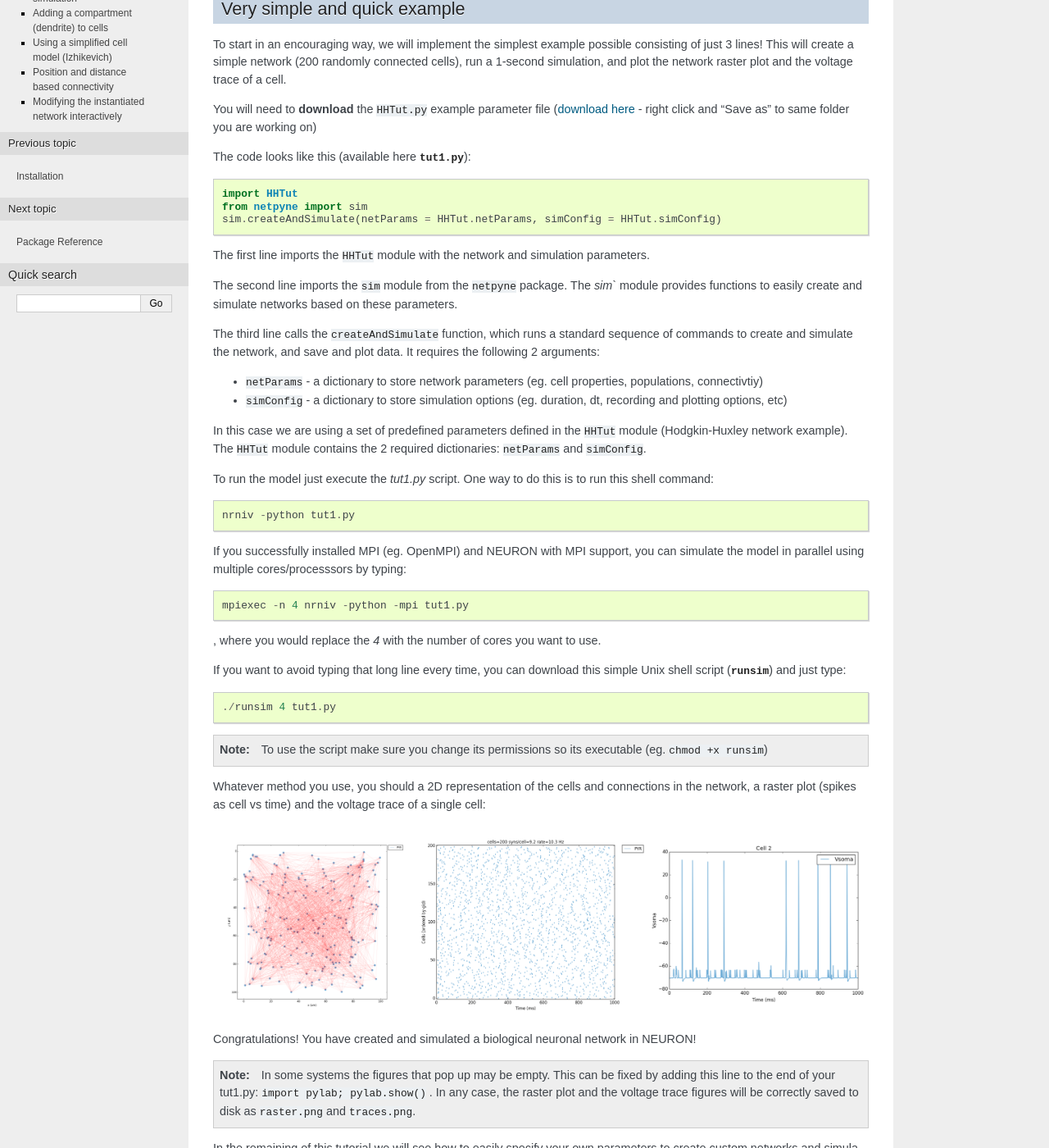
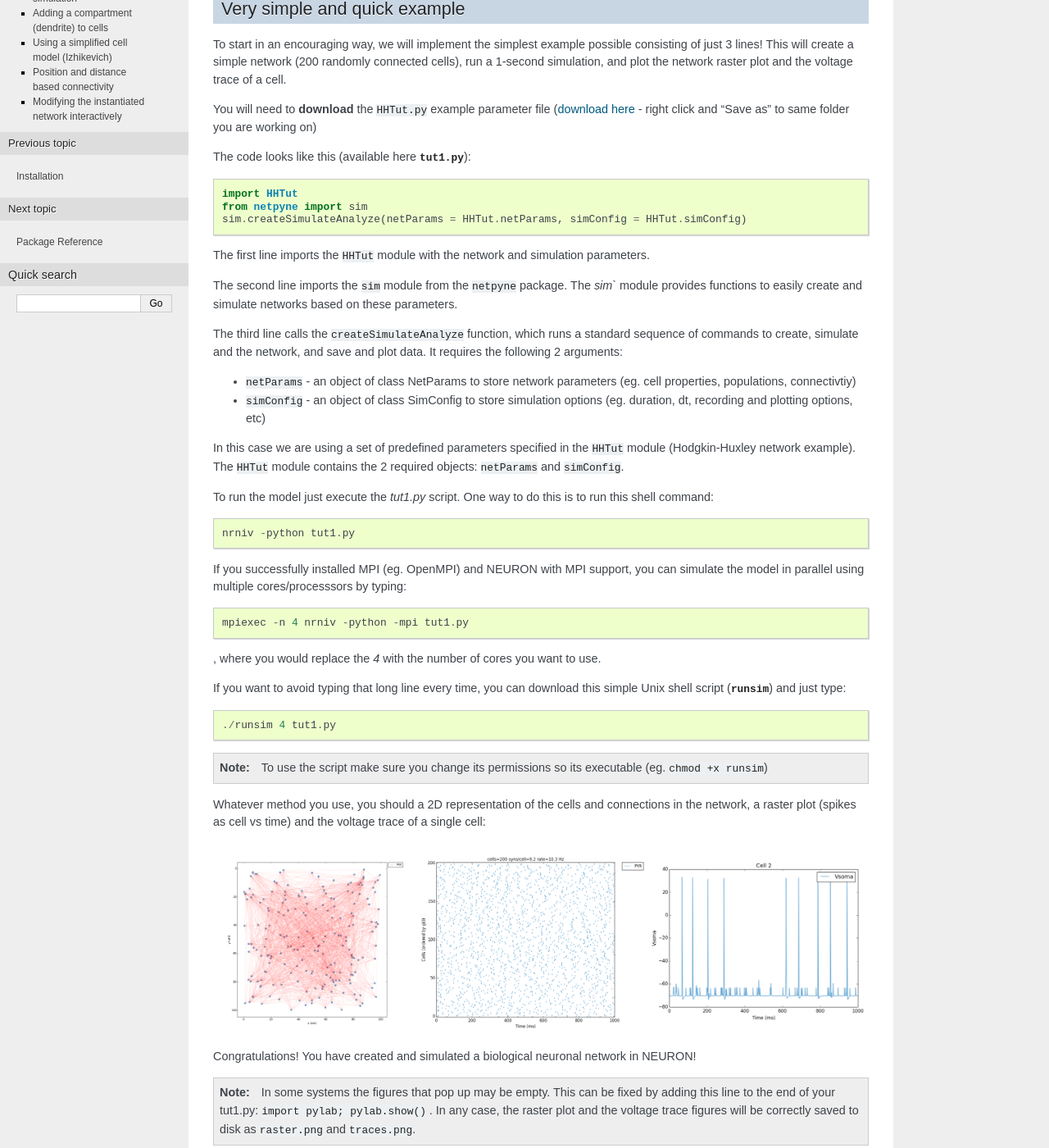
Before and after one commit to suny-downstate-medical-center/netpyne, a Sphinx documentation site: the page built from doc/source/tutorial.rst, in a window 1280 px wide and 1400 px high, scrolled down 335 px. Shown: the whole window at 82% size. Built offline with Sphinx 7.4.7, drawn with Linux system fonts in a browser that asks for light colours; some of the changed text lies outside the part shown.

Commit message:
updated tut1

```diff
--- a/doc/source/overview.rst
+++ b/doc/source/overview.rst
@@ -17,7 +17,7 @@ See our recent `poster at the Computational Neuroscience conference CNS16 <http:
 What can I do with NetPyNE?
 ---------------------------
 
-NetPyNE converts a set of high-level specifications into a NEURON model. Specifications are provided in a simple, standardized, declarative format, based solely on Python’s lists and dictionaries. The user can define network populations and their properties, including cell type, number or density. For each cell type, the user can define morphology, biophysics and implementation, or choose to import these from existing files (HOC templates or Python classes). Cell models for each population can be easily changed, and several models can be combined to generate efficient hybrid networks, *e.g.,* composed of Hodgkin-Huxley multicompartment cells and Izhikevich point neurons.
+NetPyNE converts a set of high-level specifications into a NEURON model. Specifications are provided in a simple, standardized, declarative Python-based format. The user can define network populations and their properties, including cell type, number or density. For each cell type, the user can define morphology, biophysics and implementation, or choose to import these from existing files (HOC templates or Python classes). Cell models for each population can be easily changed, and several models can be combined to generate efficient hybrid networks, *e.g.,* composed of Hodgkin-Huxley multicompartment cells and Izhikevich point neurons.
 
 NetPyNE provides a flexible format to specify connectivity, with rules based on pre- and post-synaptic cell properties, such as cell type or location. Multiple connectivity functions are available, including all-to-all, probabilistic, convergent or divergent. Additionally, connectivity parameters (*e.g.,* weight, probability or delay) can be specified as a function of pre/post-synaptic spatial properties. This enables implementation of complex biological patterns, such as delays or connection probabilities that depend on distance between cells, or weights that depend on the post-synaptic neuron’s cortical depth. The subcellular distribution of synapses along the dendrites can be specified, and is automatically adapted to the morphology of each model neuron. Learning mechanisms, including spike-timing dependent plasticity and reinforcement learning, can be readily incorporated.
 
@@ -30,7 +30,7 @@ Major Features
 
 * Converts a set of high-level specifications into a NEURON network model.
 
-* Specifications are provided in a simple, standardized, declarative Python-based format (lists and dictionaries).
+* Specifications are provided in a simple, standardized, declarative Python-based format.
 
 * Can easily define:
 
--- a/doc/source/tutorial.rst
+++ b/doc/source/tutorial.rst
@@ -23,19 +23,20 @@ The code looks like this (available here :download:`tut1.py <code/tut1.py>`)::
 
 	import HHTut
 	from netpyne import sim
-	sim.createAndSimulate(netParams = HHTut.netParams, simConfig = HHTut.simConfig)
+	sim.createSimulateAnalyze(netParams = HHTut.netParams, simConfig = HHTut.simConfig)
+
 
 The first line imports the ``HHTut`` module with the network and simulation parameters.
 
 The second line imports the ``sim`` module from the ``netpyne`` package. The `sim`` module provides functions to easily create and simulate networks based on these parameters.
 
-The third line calls the ``createAndSimulate`` function, which runs a standard sequence of commands to create and simulate the network, and save and plot data. It requires the following 2 arguments:
+The third line calls the ``createSimulateAnalyze`` function, which runs a standard sequence of commands to create, simulate and the network, and save and plot data. It requires the following 2 arguments:
 
-* ``netParams`` - a dictionary to store network parameters (eg. cell properties, populations, connectivtiy)
+* ``netParams`` - an object of class NetParams to store network parameters (eg. cell properties, populations, connectivtiy)
 
-* ``simConfig`` - a dictionary to store simulation options (eg. duration, dt, recording and plotting options, etc)
+* ``simConfig`` - an object of class SimConfig to store simulation options (eg. duration, dt, recording and plotting options, etc)
 
-In this case we are using a set of predefined parameters defined in the ``HHTut`` module (Hodgkin-Huxley network example). The ``HHTut`` module contains the 2 required dictionaries: ``netParams`` and ``simConfig``.
+In this case we are using a set of predefined parameters specified in the ``HHTut`` module (Hodgkin-Huxley network example). The ``HHTut`` module contains the 2 required objects: ``netParams`` and ``simConfig``.
 
 To run the model just execute the `tut1.py` script. One way to do this is to run this shell command::
 
@@ -66,7 +67,7 @@ Congratulations! You have created and simulated a biological neuronal network in
 
 In the remaining of this tutorial we will see how to easily specify your own parameters to create custom networks and simulations. For simplicity, in the rest of the tutorial, the network parameters, simulation options and calls to functions (necessary to create the network, simulate it and plot the results) will all be included in a single file. For larger models it is recommended to keep model specification parameters and function calls in separate files (see `examples here <https://https://github.com/Neurosim-lab/netpyne/tree/master/examples>`_.)
 
-We begin with an overview of the Python dictionary structure where you will define all your network parameters.
+We begin with an overview of the Python objects where you will define all your network parameters.
 
 Network parameters
 ----------------------
```
